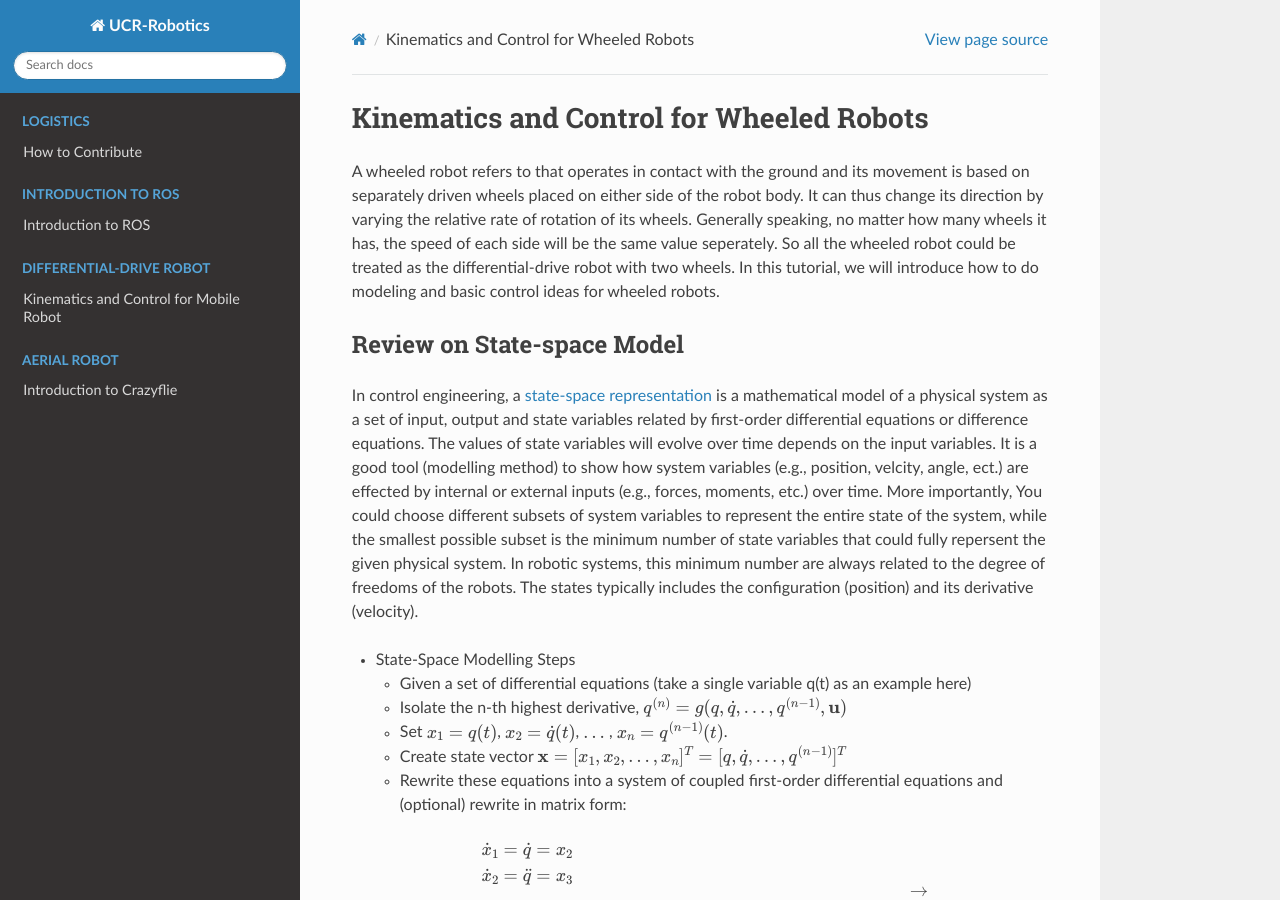
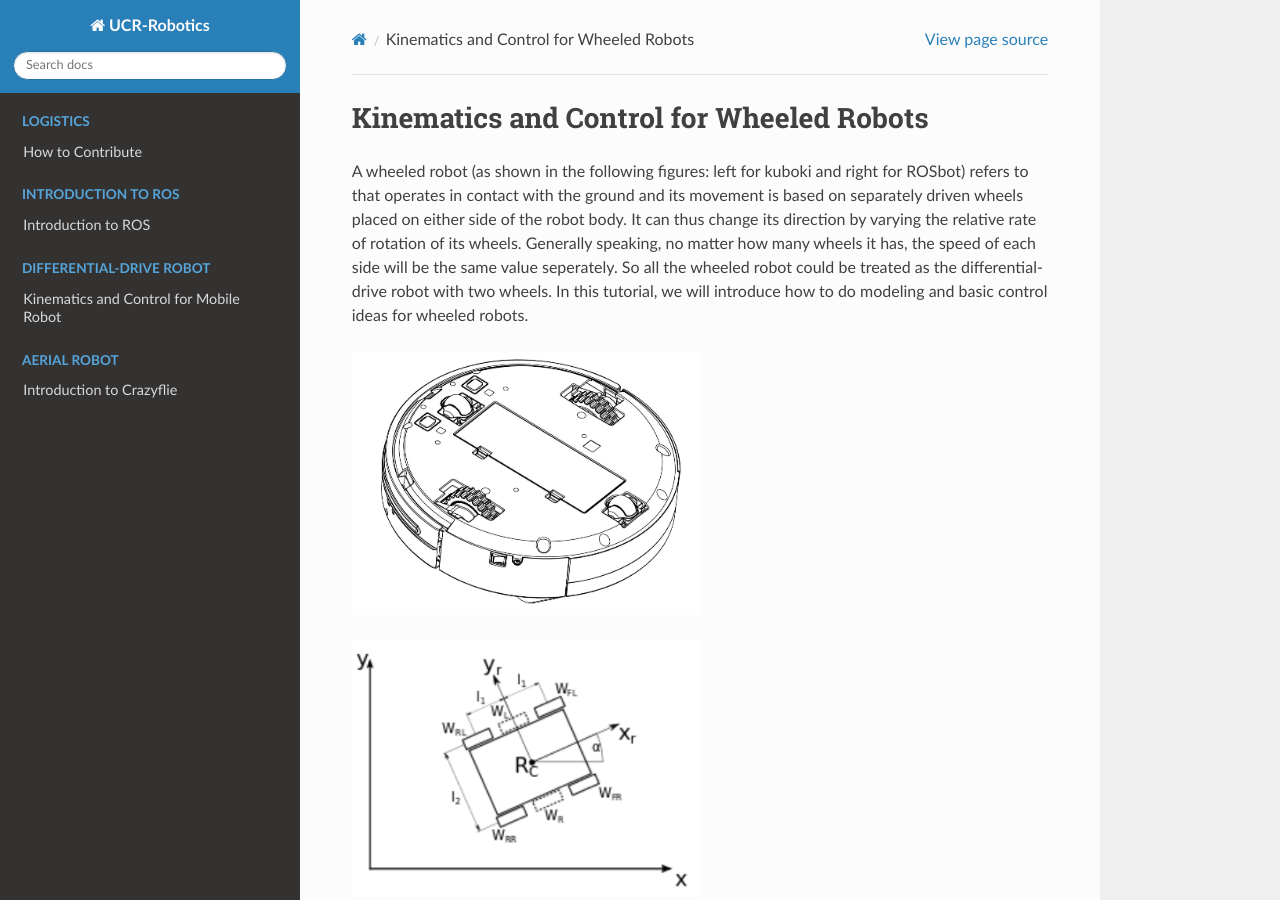
Before and after one commit to UCR-Robotics/UCR-Robotics, a Sphinx documentation site: the page built from docs/tbot/moRbt.rst, in a window 1280 px wide and 900 px high. Built offline with Sphinx 7.4.7 and the Read the Docs theme 2.0.0, drawn with Linux system fonts in a browser that asks for light colours.

Commit message:
Update moRbt.rst

```diff
--- a/docs/tbot/moRbt.rst
+++ b/docs/tbot/moRbt.rst
@@ -1,11 +1,18 @@
 Kinematics and Control for Wheeled Robots
 ====================
 
-A wheeled robot refers to that operates in contact with the ground and its movement is based on separately driven wheels placed on either side of the robot body.
+A wheeled robot (as shown in the following figures: left for kuboki and right for ROSbot) refers to that operates in contact with the ground
+and its movement is based on separately driven wheels placed on either side of the robot body.
 It can thus change its direction by varying the relative rate of rotation of its wheels.
 Generally speaking, no matter how many wheels it has, the speed of each side will be the same value seperately.
 So all the wheeled robot could be treated as the differential-drive robot with two wheels.
 In this tutorial, we will introduce how to do modeling and basic control ideas for wheeled robots.
+
+.. image:: figures/kuboki.png
+    :width: 50%
+
+.. image::   figures/rosbot.png
+    :width: 50%
 
 Review on State-space Model
 --------
@@ -59,6 +66,12 @@ Now we could express the evolution of the system use n states :math:`\mathbf{x}
 Derive State-space Model for Mobile Robot
 -----------------------------------------
 
+.. image:: figures/unicycle.png
+    :width: 10%
+
+.. image:: figures/differential.png
+    :width: 10%
+
 - Differential drive model
 - Unicycle Model
 
```
